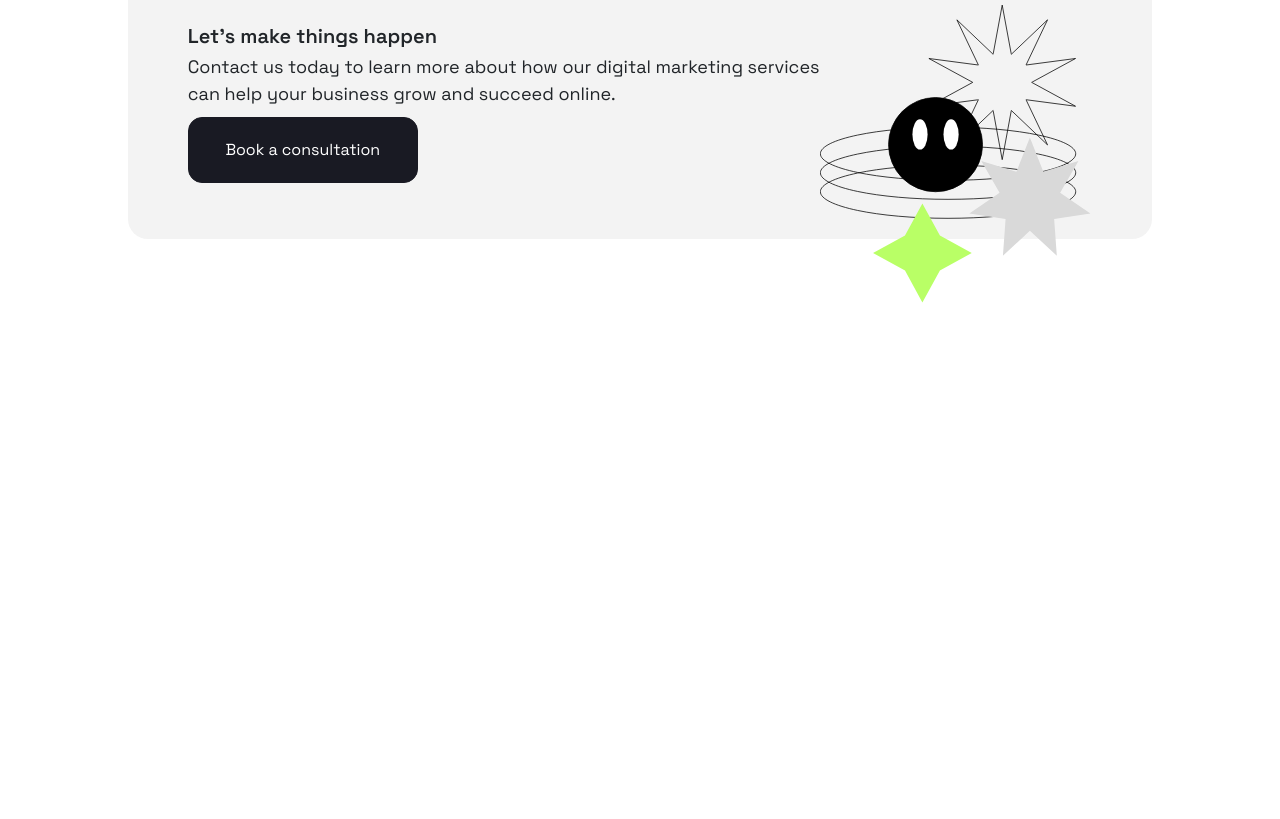
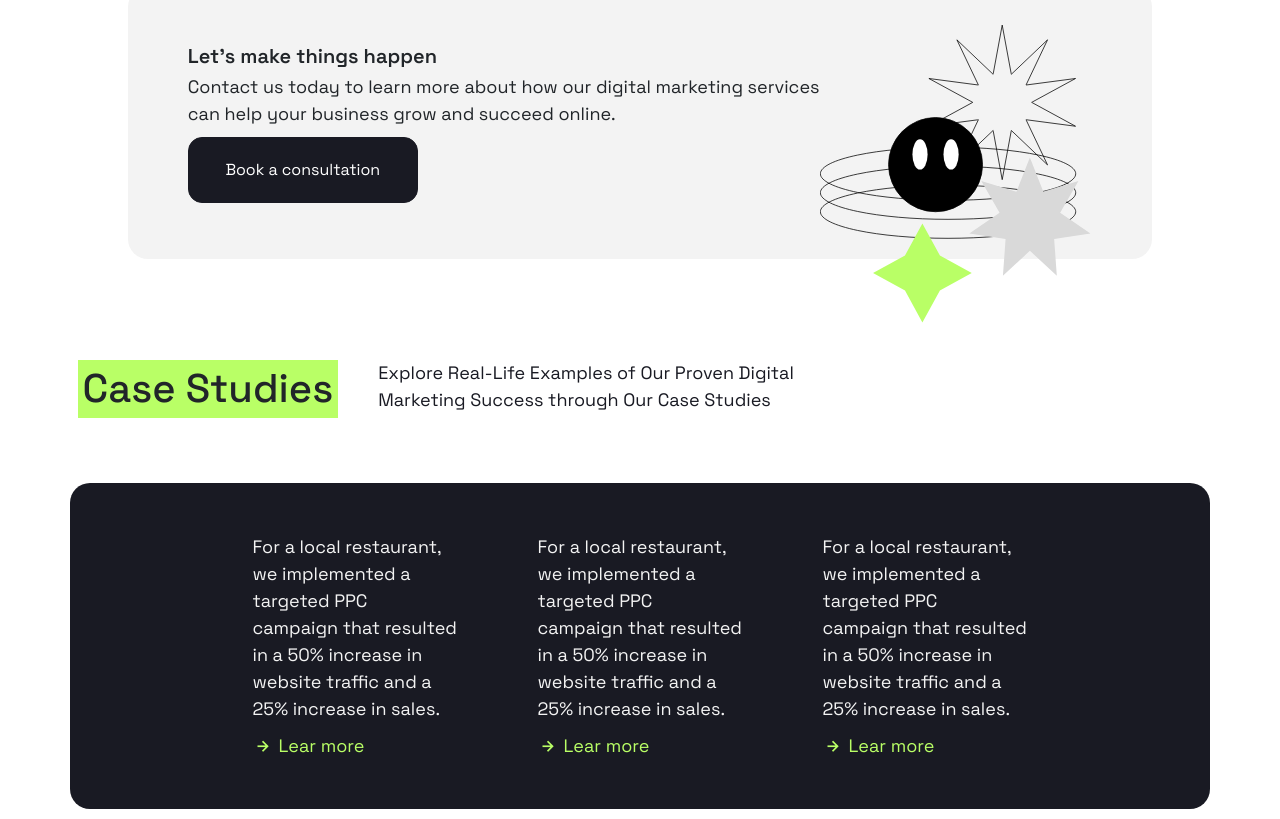
Before and after one commit to DanielBorbafs/positivus_lp, a plain HTML site: page index.html in a window 1280 px wide. Shown: the part 1830-2649 px from the top of the page. Before the commit the page ends 2161 px from the top, so only its background shows below. Drawn offline with nearby package versions, Linux system fonts and the light colour scheme.

Commit message:
Case studies

```diff
--- a/assets/styles/style.css
+++ b/assets/styles/style.css
@@ -276,7 +276,7 @@ header {
 /* ====================== SERVICES SECTION ====================*/
 
 .services {
-  margin-top: 8rem;
+  margin-top: 10rem;
   margin-bottom: 1rem;
 }
 .services__list {
@@ -453,3 +453,44 @@ header {
     width: 45%;
   }
 }
+
+/* ====================== CASE SECTION ====================*/
+
+.case {
+  margin-top: 10rem;
+}
+
+.case__list {
+  display: flex;
+  flex-direction: row;
+  justify-content: center;
+  background-color: red;
+  margin-top: 6rem;
+  background-color: var(--color-bg-drak);
+  border-radius: 2rem;
+  margin-bottom: 1rem;
+}
+
+.case__card {
+  padding: 5rem 4rem;
+  & p {
+    font-size: var(--p-destkop-alternate);
+    color: var(--color-bg-gray);
+  }
+  & .case__card_link {
+    font-size: var(--p-destkop-alternate);
+    & a {
+      color: var(--color-destaque);
+    }
+  }
+}
+
+.case__card_link {
+  display: flex;
+  align-items: center;
+  gap: 0.6rem;
+  & i {
+    color: var(--color-destaque);
+    font-size: 2rem;
+  }
+}
--- a/index.html
+++ b/index.html
@@ -174,6 +174,50 @@
           <img src="./assets/imgs/img_proposal.svg" alt="" />
         </div>
       </section>
+      <section class="container case">
+        <div class="services__text">
+          <h2>Case Studies</h2>
+          <p>
+            Explore Real-Life Examples of Our Proven Digital<br />Marketing
+            Success through Our Case Studies
+          </p>
+        </div>
+        <div class="row case__list">
+          <article class="col-lg-3 case__card">
+            <p>
+              For a local restaurant, we implemented a targeted PPC campaign
+              that resulted in a 50% increase in website traffic and a 25%
+              increase in sales.
+            </p>
+            <div class="case__card_link">
+              <i class="bx bx-right-arrow-alt"></i>
+              <a href="#">Lear more</a>
+            </div>
+          </article>
+          <article class="col-lg-3 case__card">
+            <p>
+              For a local restaurant, we implemented a targeted PPC campaign
+              that resulted in a 50% increase in website traffic and a 25%
+              increase in sales.
+            </p>
+            <div class="case__card_link">
+              <i class="bx bx-right-arrow-alt"></i>
+              <a href="#">Lear more</a>
+            </div>
+          </article>
+          <article class="col-lg-3 case__card">
+            <p>
+              For a local restaurant, we implemented a targeted PPC campaign
+              that resulted in a 50% increase in website traffic and a 25%
+              increase in sales.
+            </p>
+            <div class="case__card_link">
+              <i class="bx bx-right-arrow-alt"></i>
+              <a href="#">Lear more</a>
+            </div>
+          </article>
+        </div>
+      </section>
     </main>
     <footer></footer>
     <script
```
